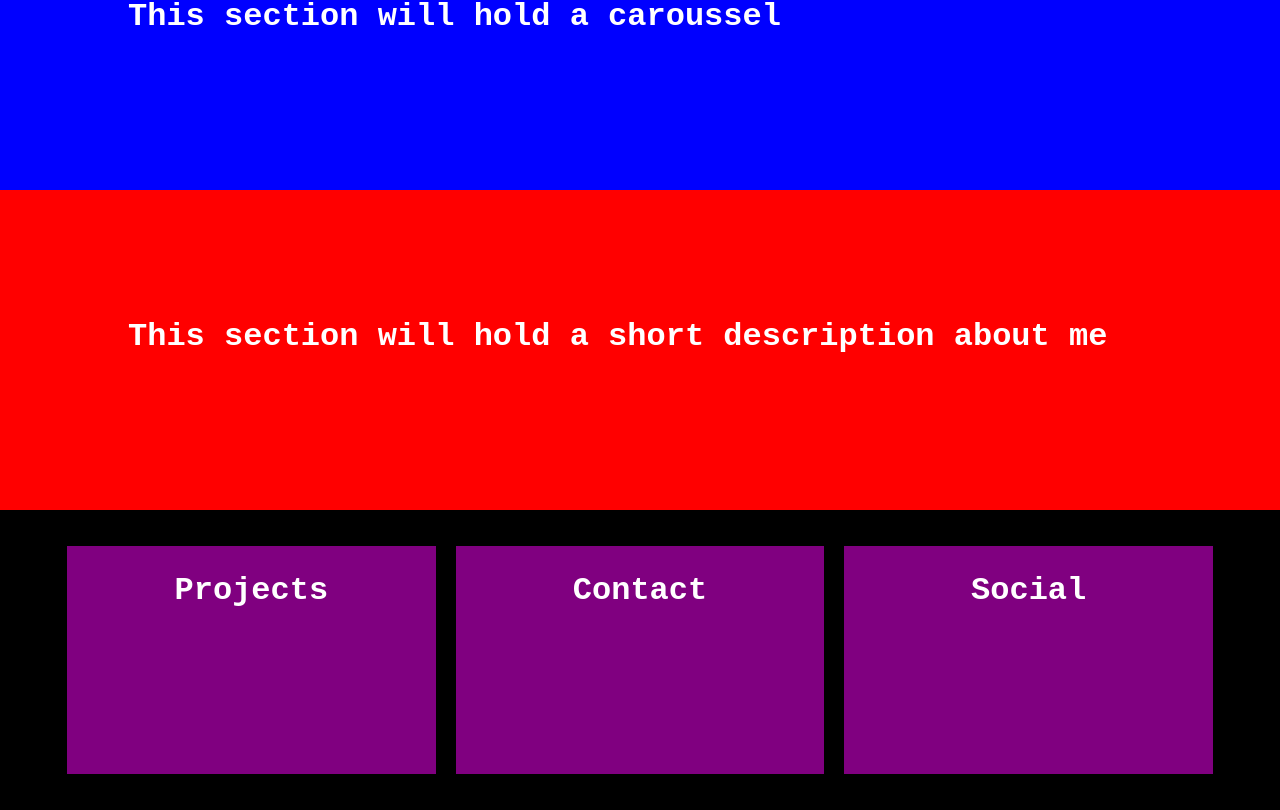
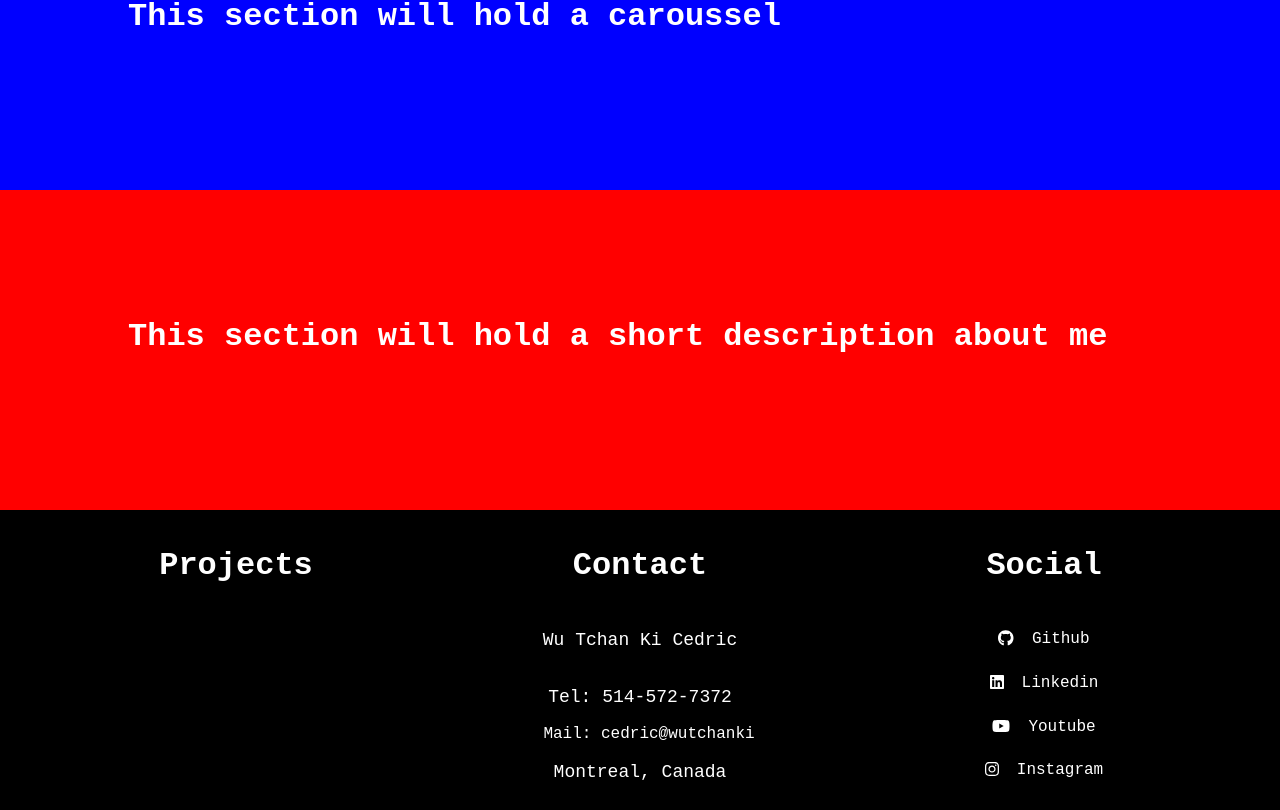
Before and after one commit to cedricwtk/portfolio-website, a React (Create React App) app: page / in a window 1280 px wide. Shown: the part 930-1740 px from the top of the page. Built offline with nearby package versions, Linux system fonts and the light colour scheme.

Commit message:
Avancement sur le footer

```diff
--- a/package.json
+++ b/package.json
@@ -3,6 +3,11 @@
   "version": "0.1.0",
   "private": true,
   "dependencies": {
+    "@fortawesome/fontawesome-svg-core": "^6.1.2",
+    "@fortawesome/free-brands-svg-icons": "^6.1.2",
+    "@fortawesome/free-regular-svg-icons": "^6.1.2",
+    "@fortawesome/free-solid-svg-icons": "^6.1.2",
+    "@fortawesome/react-fontawesome": "^0.2.0",
     "@testing-library/jest-dom": "^5.16.4",
     "@testing-library/react": "^13.3.0",
     "@testing-library/user-event": "^13.5.0",
--- a/src/components/Footer.js
+++ b/src/components/Footer.js
@@ -1,7 +1,9 @@
-import React, { useState } from "react";
-import {FooterColumn, FooterContainer, FooterSubContainer, TextSizeLarge} from "../styles/Footer.style";
-function Footer(){
-    return(
+
+import { FooterColumn, FooterContainer, FooterSubContainer, TextSizeLarge, FooterLinkContainer, FooterLinkLine, FooterLink, TextSizeSmall } from "../styles/Footer.style";
+import { FontAwesomeIcon } from '@fortawesome/react-fontawesome'
+import { faGithub, faInstagram, faLinkedin, faYoutube } from '@fortawesome/free-brands-svg-icons'
+function Footer() {
+    return (
         <FooterContainer>
             <FooterSubContainer>
                 <FooterColumn>
@@ -9,12 +11,36 @@ function Footer(){
                 </FooterColumn>
                 <FooterColumn>
                     <TextSizeLarge>Contact</TextSizeLarge>
+                    <FooterLinkContainer>
+                        <TextSizeSmall>Wu Tchan Ki Cedric</TextSizeSmall>
+                        <TextSizeSmall>Tel: 514-572-7372</TextSizeSmall>
+                        <FooterLink href="mailto:cedric@wutchanki.com">Mail: cedric@wutchanki</FooterLink>
+                        <TextSizeSmall>Montreal, Canada</TextSizeSmall>
+                    </FooterLinkContainer>
                 </FooterColumn>
                 <FooterColumn>
                     <TextSizeLarge>Social</TextSizeLarge>
+                    <FooterLinkContainer>
+                        <FooterLinkLine>
+                            <FontAwesomeIcon icon={faGithub} />
+                            <FooterLink href="https://github.com/cedricwtk?tab=repositories">Github</FooterLink>
+                        </FooterLinkLine>
+                        <FooterLinkLine>
+                            <FontAwesomeIcon icon={faLinkedin} />
+                            <FooterLink href="https://www.linkedin.com/in/wutchankicedric/">Linkedin</FooterLink>
+                        </FooterLinkLine>
+                        <FooterLinkLine>
+                            <FontAwesomeIcon icon={faYoutube} />
+                            <FooterLink href="https://www.youtube.com/channel/UC8vbJ6DpePkGQtdSAog1nkg/videos">Youtube</FooterLink>
+                        </FooterLinkLine>
+                        <FooterLinkLine>
+                            <FontAwesomeIcon icon={faInstagram} />
+                            <FooterLink href="https://www.instagram.com/thecroworker_photography/">Instagram</FooterLink>
+                        </FooterLinkLine>
+                    </FooterLinkContainer>
                 </FooterColumn>
             </FooterSubContainer>
-        </FooterContainer>
+        </FooterContainer >
     );
 }
 
--- a/src/components/Navbar.js
+++ b/src/components/Navbar.js
@@ -26,7 +26,7 @@ function Navbar() {
                     </NavbarLinkContainer>
                 </RightNavContainer>
             </NavbarInnerContainer>
-            { extendNavbar && (
+            {extendNavbar && (
                 <NavbarExtendedContainer>
                     <NavbarLinkExtended to="/">Home</NavbarLinkExtended>
                     <NavbarLinkExtended to="/">Portfolio</NavbarLinkExtended>
--- a/src/styles/Footer.style.js
+++ b/src/styles/Footer.style.js
@@ -1,5 +1,4 @@
 import styled from 'styled-components';
-import {Link} from 'react-router-dom';
 
 //Contenant general du footer
 export const FooterContainer = styled.div`
@@ -14,7 +13,6 @@ export const FooterContainer = styled.div`
 `;
 
 export const FooterSubContainer = styled.div`
-    margin: 2%;
     height: 100%;
     display: flex;
     justify-content: center;
@@ -23,7 +21,9 @@ export const FooterSubContainer = styled.div`
 export const FooterColumn = styled.div`
     width: 30%;
     margin: 10px;
-    background-color: purple;
+    display: grid;
+    justify-items: center;
+    text-align: center;
 `;
 
 export const TextSizeLarge = styled.h2`
@@ -32,3 +32,40 @@ export const TextSizeLarge = styled.h2`
     font-family: 'Courier New', Courier, monospace;
     text-align: center;
 `;
+
+export const TextSizeSmall = styled.p`
+    color: white;
+    font-size: 18px;
+    font-family: 'Courier New', Courier, monospace;
+    text-align: center;
+    width: 60%;
+`;
+
+export const FooterLinkContainer = styled.div`
+    width: 100%;
+    display: grid;
+    justify-items: center;
+    text-align: center;
+`;
+
+export const FooterLinkLine = styled.div`
+    color: white;
+    font-family: 'Courier New', Courier, monospace;
+    text-decoration: none;
+    width: 100%;
+    display: flex;
+    justify-content: center;
+    text-align: center;
+    margin: 5px;
+    height: 30px;
+`;
+
+export const FooterLink = styled.a`
+    color: white;
+    font-family: 'Courier New', Courier, monospace;
+    text-decoration: none;
+    margin-left: 18px;
+    :hover{
+        color: blueviolet;
+    }
+`;
```
Also changed, not shown: src/App.js (+6 -7 lines), src/assets/Logo.png, 1 other file (tests, documents, lock files or other folders). Lines whose indentation alone changed are shown as unchanged.
